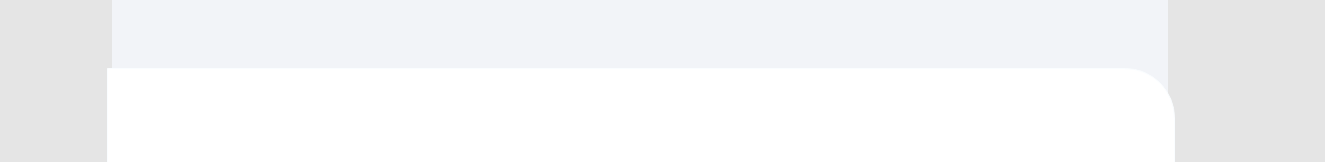
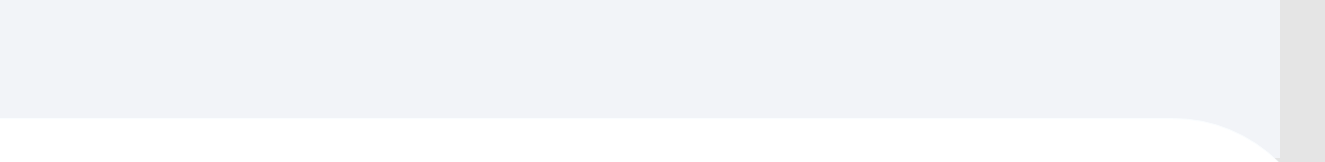
Before and after one commit to yusufnviiri/mobile-view-oldmodule, a plain HTML site: page index.html in a window 1280 px wide. Shown: the part 2708-2870 px from the top of the page, 1325 px wide, since content can reach past the window. Drawn offline with Linux system fonts and the light colour scheme.

Commit message:
remove margin and padding

```diff
--- a/style.css
+++ b/style.css
@@ -826,27 +826,36 @@ input::placeholder {
     margin-right: 10px;
   }
 
+  body {
+    margin: 0%;
+    padding: 0%;
+  }
+
   .wrapper {
-    max-width: 88%;
-    margin: auto;
+    box-sizing: border-box;
+    max-width: 100%;
+    margin: 0%;
     background-color: #e5e5e5;
   }
 
   .wrapper1 {
-    max-width: 95%;
+    max-width: 100%;
     margin-bottom: 1px;
     padding-bottom: 100px;
+    box-sizing: border-box;
     z-index: 1;
+    padding-left: 50px;
   }
 
   .wrapper2 {
     padding-top: 100px;
     position: relative;
-    max-width: 95%;
+    max-width: 100%;
     padding-bottom: 160px;
-    margin: auto;
+    margin: 0%;
     background-color: #f2f4f8;
     top: -90px;
+    box-sizing: border-box;
   }
 
   #menu1 {
@@ -920,18 +929,20 @@ input::placeholder {
     flex-direction: row;
     width: 100%;
     padding-top: 6em;
-    padding-left: 37px;
+    padding-left: 60px;
     padding-right: 0.1px;
+    padding-bottom: 200px;
     min-width: 358px;
     left: 0.1px;
     top: 0.1px;
+    border-top-right-radius: 150px;
     margin: 0%;
   }
 
   .abt {
     display: flex;
     flex-direction: column;
-    width: 92.5%;
+    width: 100%;
     justify-content: center;
     margin: auto;
     top: -130px;
@@ -945,8 +956,8 @@ input::placeholder {
     align-content: center;
     background-size: 96% 100%;
     align-items: center;
-    padding-bottom: 100px;
     bottom: 60px;
+    top: -80px;
     padding-left: 30px;
     flex-direction: column;
     padding-right: 0.1px;
@@ -955,6 +966,7 @@ input::placeholder {
     background-repeat: no-repeat;
     left: 0%;
     margin: 0%;
+    border-top-left-radius: 150px;
   }
 
   .tonic p {
```
